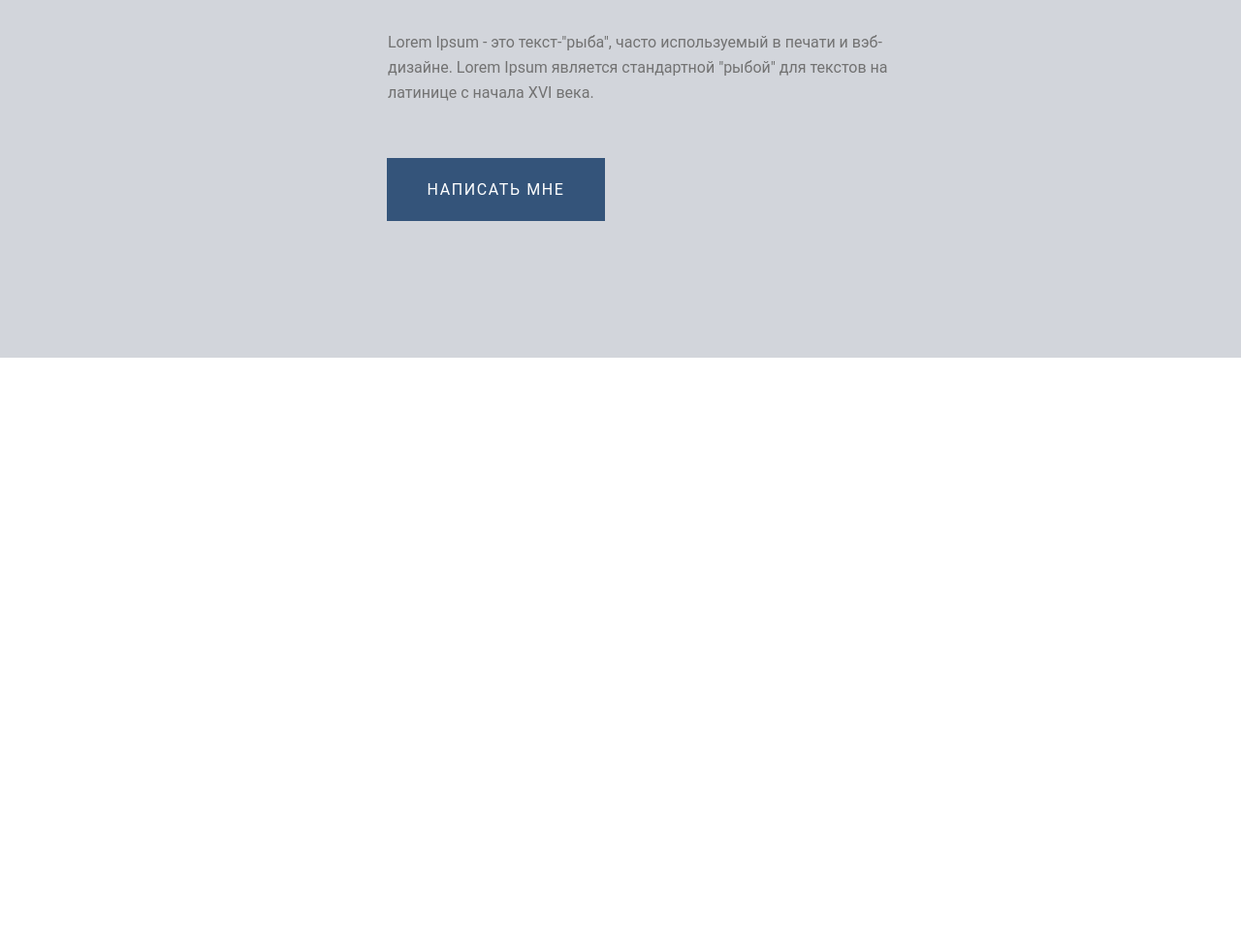
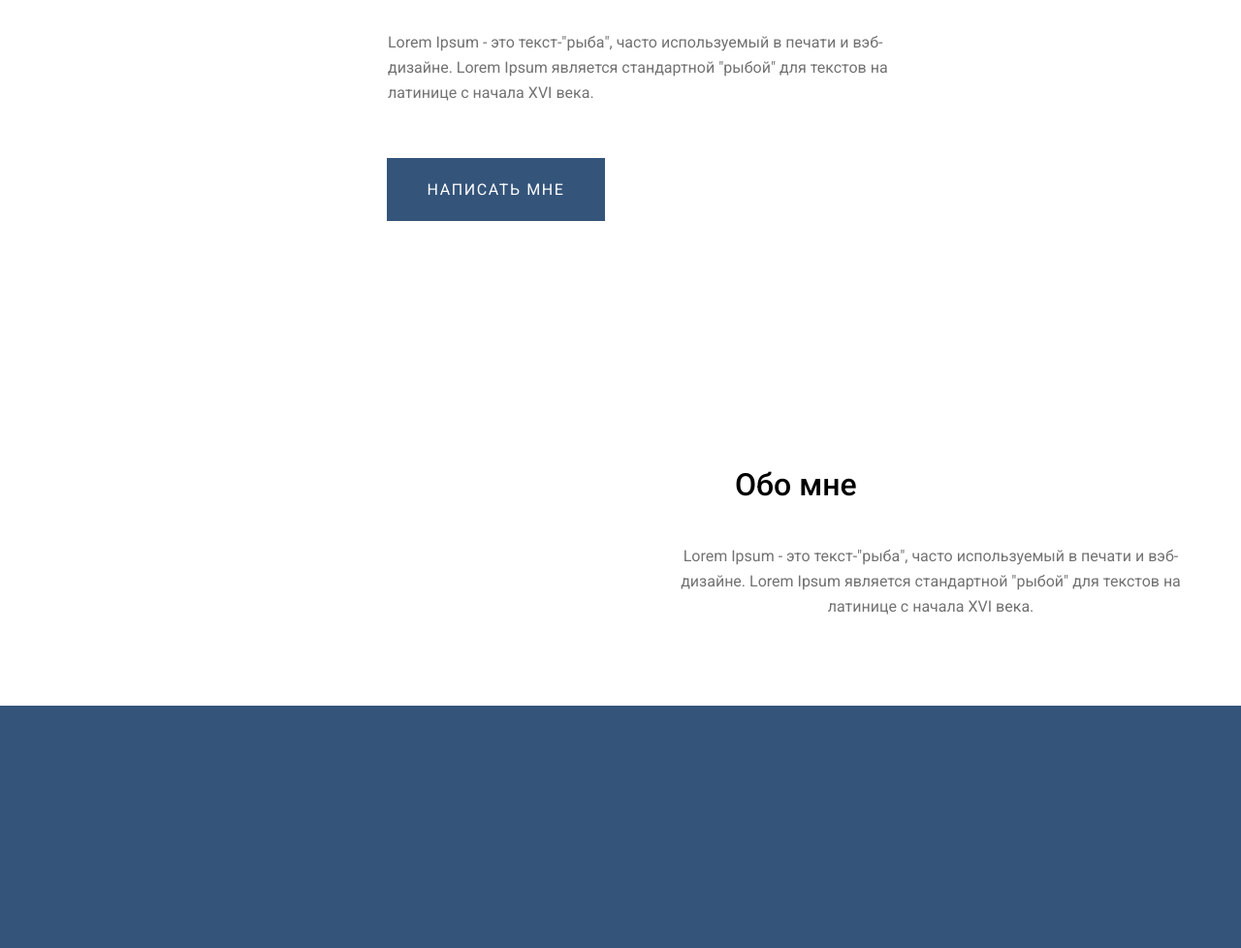
Before and after one commit to Kolvan16/homework7, a plain HTML site: page index.html in a window 1280 px wide. Shown: the part 331-1309 px from the top of the page at 97% size. Before the commit the page ends 800 px from the top, so only its background shows below. Drawn offline with Linux system fonts and the light colour scheme.

Commit message:
Создание нескольких блоков

```diff
--- a/index.html
+++ b/index.html
@@ -5,6 +5,8 @@
     <title>Document</title>
     <link rel="stylesheet" href="style.css">
     <link rel="stylesheet" href="reset.css">
+    <link href="https://fonts.googleapis.com/css2?family=Roboto&display=swap" rel="stylesheet">
+    <link href="https://fonts.googleapis.com/css2?family=Roboto:wght@500&display=swap" rel="stylesheet">
 </head>
 <body>
     <div class="nav">
@@ -33,5 +35,17 @@
             <input class="about" type="button" value="НАПИСАТЬ МНЕ">
         </div>
     </div>
+    <div class="block">
+        <div class="about_me">
+            <h1>Обо мне</h1>
+        </div>
+        <div class="text_1">
+            Lorem Ipsum - это текст-"рыба", часто используемый в печати и вэб-дизайне. Lorem Ipsum является стандартной "рыбой" для текстов на латинице с начала XVI века.
+        </div>
+    </div>
+    <div class="block_1">
+        <a href="image/Group.jpg"></a>
+        <a href="image/Group.jpg"></a>
+    </div>
 </body>
 </html>
--- a/style.css
+++ b/style.css
@@ -9,11 +9,11 @@
     font-weight: 500;
     font-size: 16px;
     line-height: 18px;
-    display: inline-block;
     align-items: center;
     letter-spacing: 0.1em;
     color: #34547A;
     vertical-align: top;
+    display: flex;
 }
 .navig {
     position: absolute;
@@ -110,14 +110,12 @@
     color: #727272;
 }
 .nav {
-    display: block;
-    margin: auto;
-    background-color:rgb(210, 213, 219);
     position: absolute;
-    width: 1920px;
+    width: auto;
     height: 700px;
     left: 0px;
     top: 0px;
+    background-color: rgba(238, 239, 241, 1);
 }
 .button {
     position: absolute;
@@ -129,7 +127,8 @@
     display: flex;
     align-items: center;
     text-align: center;
-    letter-spacing: 0.1em;position: absolute;
+    letter-spacing: 0.1em;
+    position: absolute;
 }
 .about {
     font-family: Roboto;
@@ -145,3 +144,49 @@
     background-color: #34547A;
     margin: auto;
 }
+.about_me {
+    position: absolute;
+    width: 403px;
+    height: 38px;
+    left: 758px;
+    top: 812px;
+    font-family: Roboto;
+    font-style: normal;
+    font-weight: 500;
+    font-size: 32px;
+    line-height: 38px;
+    display: flex;
+    align-items: center;
+    text-align: center;
+    color: #000000;
+}
+.text_1 {
+    position: absolute;
+    width: 540px;
+    height: 78px;
+    left: 690px;
+    top: 892px;
+    font-family: Roboto;
+    font-style: normal;
+    font-weight: normal;
+    font-size: 16px;
+    line-height: 26px;
+    display: flex;
+    align-items: center;
+    text-align: center;
+    color: #727272;
+}
+.block {
+    height: 321px;
+    width: auto;
+    background-color: rgba(238, 239, 241, 1);
+}
+.block_1{
+    position: absolute;
+    width: 1920px;
+    height: 250px;
+    left: 0px;
+    top: 1059px;
+    background-color: #34547A;
+    margin: 0, auto, 0, auto;
+}
```
Also changed, not shown: image/Group (1).jpg (added), image/Group.jpg (added).
